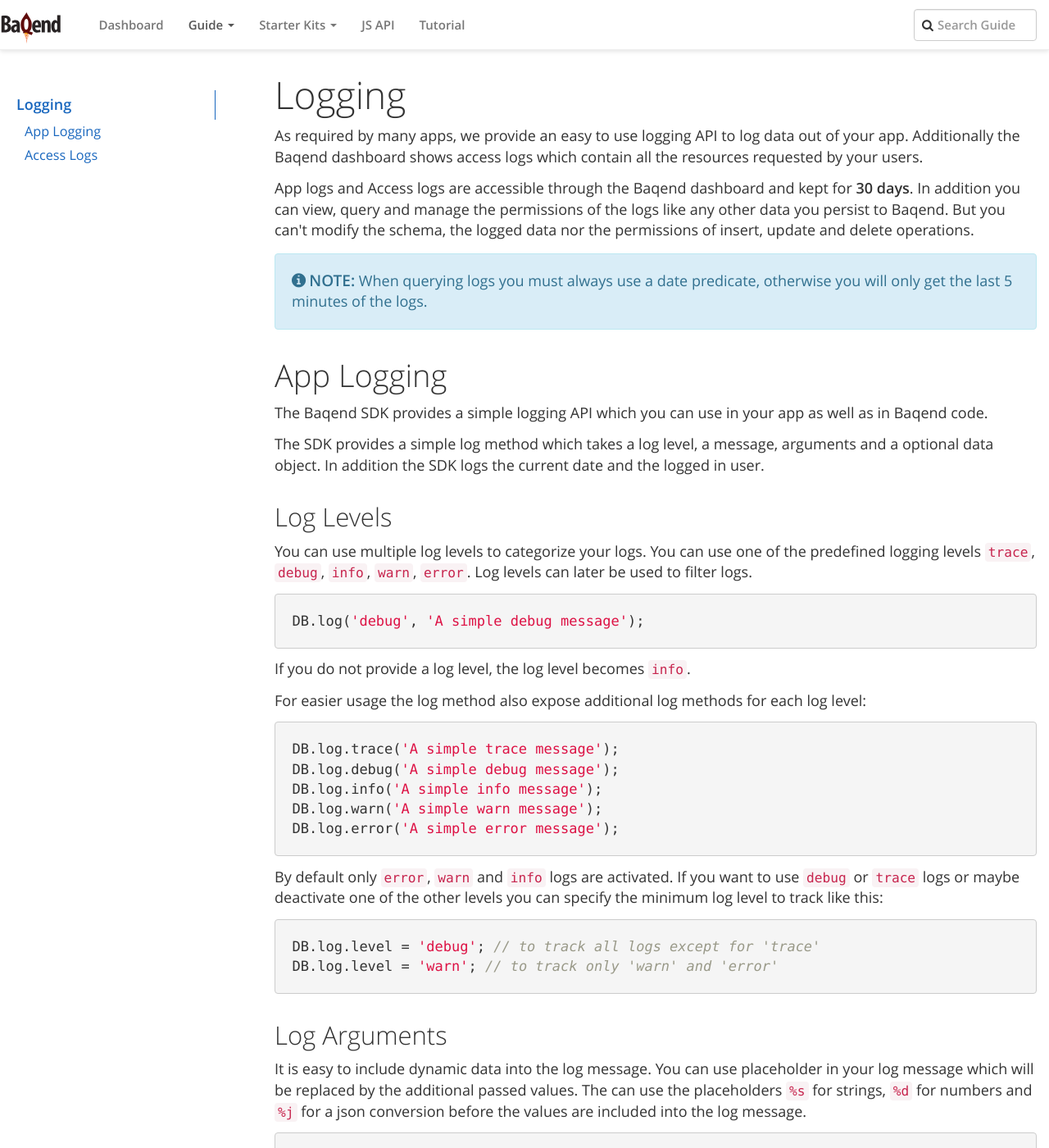
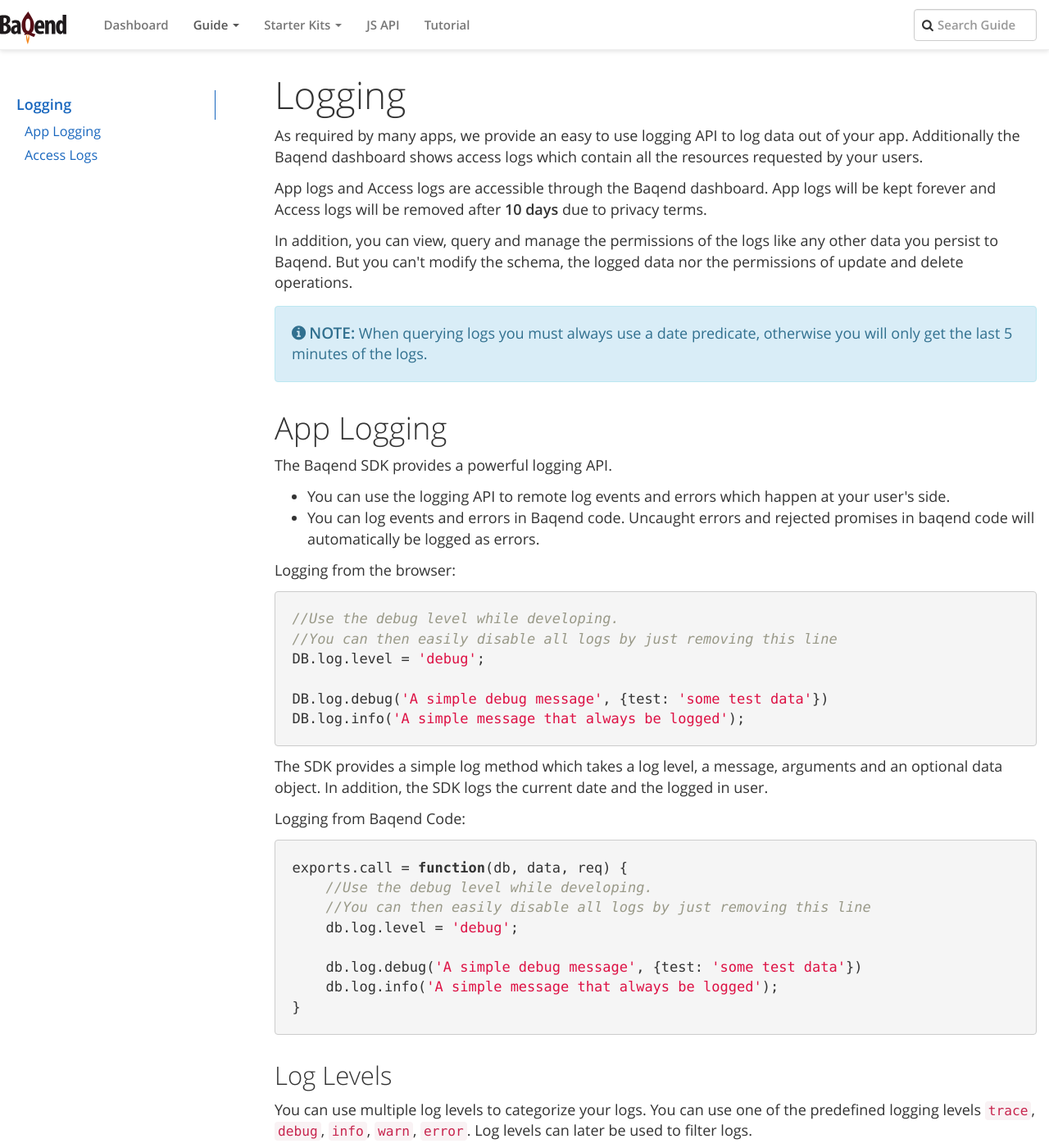
Before and after one commit to Baqend/guide, an MkDocs documentation site: the page built from src/topics/logging/index.md, in a window 1280 px wide and 1400 px high. Shown: the whole window at 82% size. Built offline with MkDocs 1.6.1, drawn with Linux system fonts in a browser that asks for light colours; comment, search, counter and statistics services are not loaded; old or Windows-style settings are respelled for this version of MkDocs; some of the changed text lies outside the part shown.

````diff
--- a/mkdocs.yml
+++ b/mkdocs.yml
@@ -7,11 +7,8 @@ pages:
         - Quickstart: 'gettingstarted/index.md'
         - Roadmap: 'roadmap.md'
 
-        - 'Overview': 'topics/overview/index.md'
-        - 'Dashboard': 'topics/dashboard/index.md'
+        - 'Getting Started': 'topics/getting-started/index.md'
         - 'CLI': 'topics/cli/index.md'
-
-        - 'Setup': 'topics/setup/index.md'
         - 'CRUD': 'topics/crud/index.md'
         - 'Schema and Types': 'topics/schema/index.md'
         - 'Queries': 'topics/queries/index.md'
@@ -19,12 +16,13 @@ pages:
         - 'User Management': 'topics/user-management/index.md'
         - 'Baqend Code': 'topics/baqend-code/index.md'
         - 'Push Notifications': 'topics/push/index.md'
-        - Partial Updates: 'topics/partial-updates/index.md'
+        - 'Partial Updates': 'topics/partial-updates/index.md'
         - 'Deep Loading': 'topics/deep-loading/index.md'
         - 'Hosting': 'topics/hosting/index.md'
         - 'Files': 'topics/files/index.md'
         - 'Caching': 'topics/caching/index.md'
         - 'Logging': 'topics/logging/index.md'
+        - 'Backups': 'topics/backups/index.md'
         #- WordPress Plugin: 'topics/wordpress/index.md'
 
     - Starter Kits:
--- a/src/topics/logging/index.md
+++ b/src/topics/logging/index.md
@@ -3,19 +3,50 @@
 As required by many apps, we provide an easy to use logging API to log data out of your app. Additionally the Baqend dashboard shows
 access logs which contain all the resources requested by your users.
 
-App logs and Access logs are accessible through the Baqend dashboard and kept for **30 days**. In addition you can view, query and
-manage the permissions of the logs like any other data you persist to Baqend. But you can't modify the schema, the
-logged data nor the permissions of insert, update and delete operations.
+App logs and Access logs are accessible through the Baqend dashboard.
+App logs will be kept forever and Access logs will be removed after **10 days** due to privacy terms.
+
+In addition, you can view, query and manage the permissions of the logs like any other data you persist to Baqend.
+But you can't modify the schema, the logged data nor the permissions of update and delete operations.
 
 <div class="note"><strong>Note:</strong> When querying logs you must always use a date predicate, otherwise you will only get the last 5 minutes of
 the logs.</div>
 
 ## App Logging
 
-The Baqend SDK provides a simple logging API which you can use in your app as well as in Baqend code.
+The Baqend SDK provides a powerful logging API.
 
-The SDK provides a simple log method which takes a log level, a message, arguments and a optional data object.
-In addition the SDK logs the current date and the logged in user.
+- You can use the logging API to remote log events and errors which happen at your user's side.
+- You can log events and errors in Baqend code. Uncaught errors and rejected promises in baqend code will automatically
+  be logged as errors.
+
+Logging from the browser:
+
+```js
+//Use the debug level while developing.
+//You can then easily disable all logs by just removing this line
+DB.log.level = 'debug';
+
+DB.log.debug('A simple debug message', {test: 'some test data'})
+DB.log.info('A simple message that always be logged');
+```
+
+The SDK provides a simple log method which takes a log level, a message, arguments and an optional data object.
+In addition, the SDK logs the current date and the logged in user.
+
+Logging from Baqend Code:
+
+```js
+exports.call = function(db, data, req) {
+    //Use the debug level while developing.
+    //You can then easily disable all logs by just removing this line
+    db.log.level = 'debug';
+
+    db.log.debug('A simple debug message', {test: 'some test data'})
+    db.log.info('A simple message that always be logged');
+}
+```
+
 
 ### Log Levels
 You can use multiple log levels to categorize your logs. You can use one of the predefined logging levels
@@ -45,19 +76,19 @@ DB.log.level = 'warn'; // to track only 'warn' and 'error'
 
 ### Log Arguments
 
-It is easy to include dynamic data into the log message. You can use placeholder in your log message which will be
-replaced by the additional passed values.
-The can use the placeholders `%s` for strings, `%d` for numbers and `%j` for a json conversion before the values are
-included into the log message.
+It is easy to include dynamic data into the log message.
+You can use placeholder in your log message which will be replaced by the additional passed values.
+The can use the placeholders `%s` for strings, `%d` for numbers and `%j` for a JSON conversion before the values are
+included in the log message.
 
 ```js
 DB.log('debug', 'The value %d is greater then %d', 10, 5);
 //logs the message 'The value 10 is greater then 5'
 ```
 
-Often you want to log additional data, which should not be converted to a string and included into the log message itself.
-All the log methods allows one additional argument as the last argument. The argument should be a json like object
-and will be logged in addition to the log message.
+Often you want to log additional data, which should not be converted to a string and included in the log message itself.
+All the log methods allow one additional argument as the last argument.
+The argument should be a JSON like object and will be logged in addition to the log message.
 
 ```js
 DB.log('debug', 'The value %d is greater then %d', 10, 5, {val1: 10, val2: 5});
````
Also changed, not shown: src/index.md (+9 -15 lines), src/topics/backups/index.md (added, +80 -0 lines), src/topics/baqend-code/index.md (+48 -11 lines), src/topics/crud/index.md (+16 -0 lines), src/topics/getting-started/index.md (added, +279 -0 lines), src/topics/hosting/index.md (+1 -1 lines), src/topics/overview/index.md (deleted, +0 -17 lines), src/topics/setup/index.md (deleted, +0 -197 lines), src/topics/backups/download-backup.png (added), src/topics/baqend-code/node-installation.png (added), src/topics/crud/export.png (added), src/topics/getting-started/architecture.png (renamed from src/topics/overview/architecture.png), theme/img/baqend_logo.svg.
